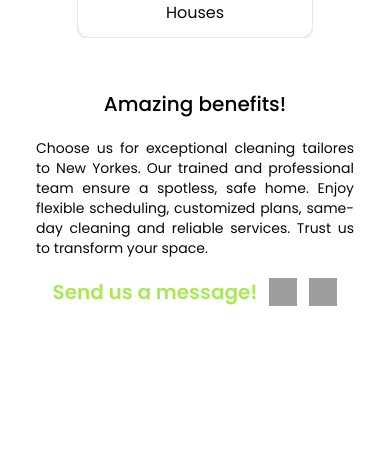
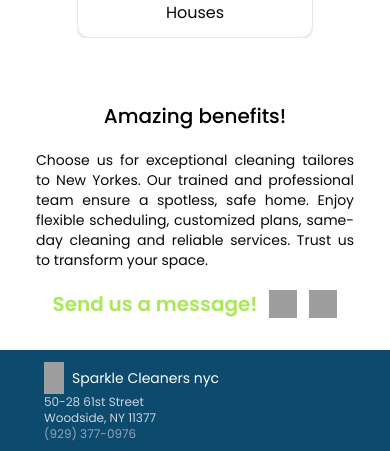
Before and after one commit to gabo-ga/sparklecleanersnyc, a React (Vite) app: page / in a window 390 px wide. Shown: the part 540-991 px from the top of the page. Before the commit the page ends 866 px from the top, so only its background shows below. Built offline with nearby package versions, Linux system fonts and the light colour scheme; grey boxes are pictures that could not be loaded.

Commit message:
texts responsive for tablet

```diff
--- a/src/layout/Contact/index.jsx
+++ b/src/layout/Contact/index.jsx
@@ -8,13 +8,13 @@ function Contact() {
   };
 
   return (
-    <div class="flex flex-row w-full items-center md:justify-center gap-5">
+    <div class="flex flex-row w-full items-center md:justify-center gap-5 py-3">
       <article>
         <div class="flex flex-col items-center justify-center gap-5 px-9 py-5 max-w-md">
           <h2 class="text-black text-xl font-medium font-Poppins">
             Amazing benefits!
           </h2>
-          <p class="text-justify items-center text-sm font-Poppins text-wrap">
+          <p class="text-justify items-center text-sm font-Poppins text-wrap md:text-md">
             Choose us for exceptional cleaning tailores to New Yorkes. Our
             trained and professional team ensure a spotless, safe home. Enjoy
             flexible scheduling, customized plans, same-day cleaning and
--- a/src/pages/homepage/index.jsx
+++ b/src/pages/homepage/index.jsx
@@ -11,7 +11,7 @@ function HomePage() {
       <Hero></Hero>
       <CarouselSection></CarouselSection>
       <Contact></Contact>
-      {/*<Footer></Footer>*/}
+      <Footer></Footer>
     </>
   );
 }
```
